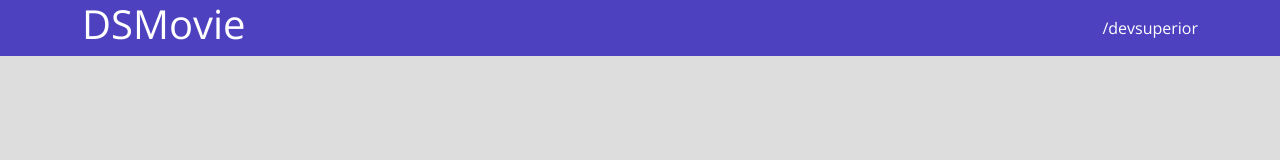
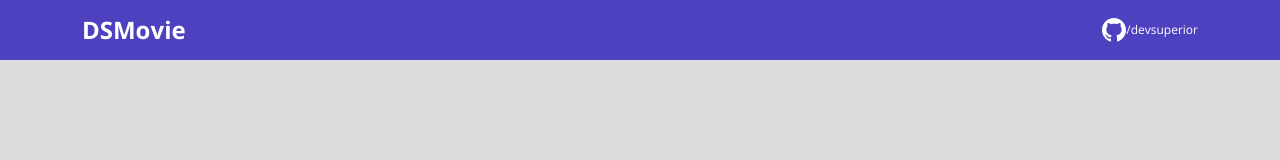
Before and after one commit to geovanara/dsmovie, a plain HTML site: page index.html in a window 1280 px wide. Drawn offline with nearby package versions, Linux system fonts and the light colour scheme.

Commit message:
Barra superior Parte 2

```diff
--- a/css/styles.css
+++ b/css/styles.css
@@ -1,9 +1,19 @@
 @import url('https://fonts.googleapis.com/css2?family=Open+Sans:wght@300;400;700&display=swap');
 
+    :root {
+        --bg-gray: #ddd;
+        --color-primary: #4D41C0;
+        --white: #fff;
+    }
    * {
+       margin: 0;
        box-sizing: border-box;
        font-family:'Open Sans', sans-serif;
          }
+
+    h1, h2, h3, h4, h5, h5{
+        margin: 0;
+    }
 
         html, body {
             background-color: #ddd;
@@ -12,6 +22,9 @@
         header {
             background-color: #4D41C0;
             color:#ffffff ;
+            height: 60px;
+            display: flex;
+            align-items: center;
         }
 
         nav {
@@ -20,7 +33,26 @@
             justify-content: space-between;
         }
 
+        nav h1 {
+        font-size: 24px;
+        font-weight: 700;
+        }
+
+        nav a {
+            font-size: 12px;
+            font-weight: 400;
+        }
+
         a, a:hover {
             text-decoration: none;
             color: unset;
         }
+
+                .dsmovie-contact-container {
+                    display: flex;
+                    align-items: center;
+                }
+
+                .dsmovie-contact-container omg {
+                    margin-right: 10px;
+                }
--- a/index.html
+++ b/index.html
@@ -15,8 +15,11 @@
     <header>
         <nav class="container">
             <h1>DSMovie</h1>
-            <a href="https://github.com/devsuperior">/devsuperior</a>
-        </nav>
+            <div class="dsmovie-contact-container">
+                <img src="img/github.svg" alt="github">
+                <a href="https://github.com/devsuperior">/devsuperior</a>
+            </div>
+               </nav>
     </header>
 
 
```
Also changed, not shown: img/github.svg (added).
